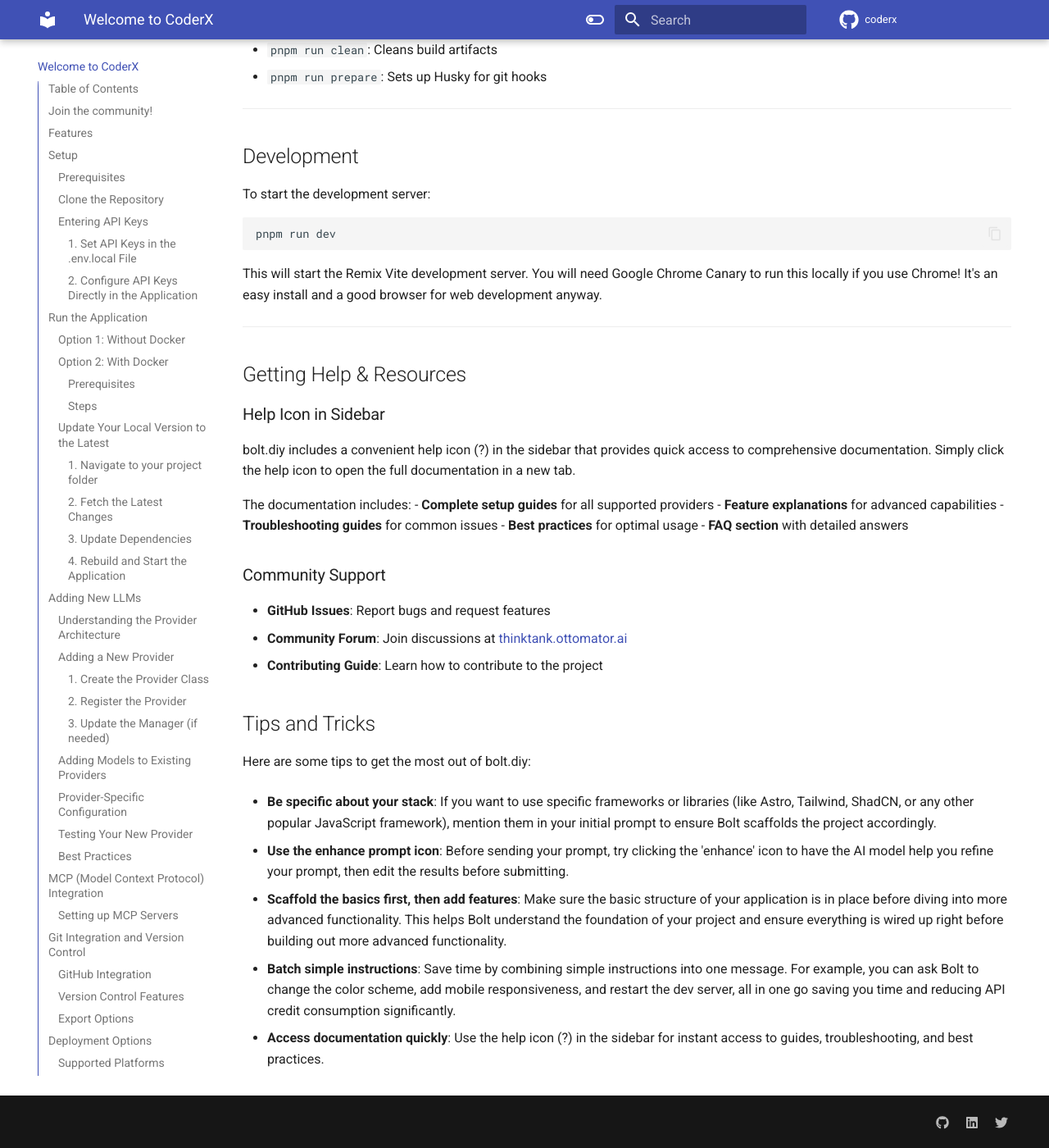
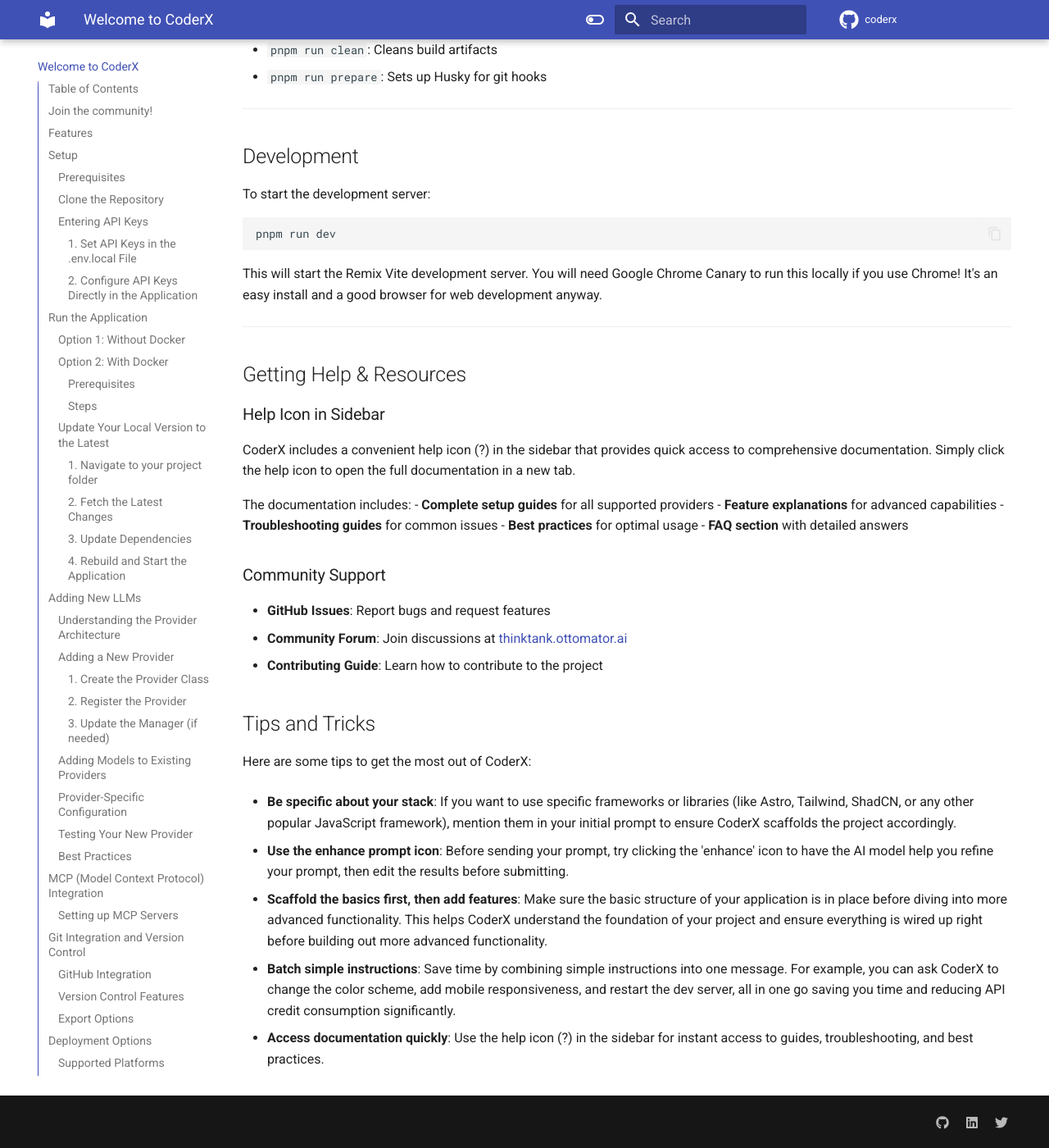
Before and after one commit to Suryanshu-Nabheet/CoderX, an MkDocs documentation site: the page built from docs/docs/index.md, in a window 1280 px wide and 1400 px high, scrolled down 15088 px. Shown: the whole window at 82% size. Built offline with MkDocs 1.6.1 and Material for MkDocs 9.7.7, drawn with Linux system fonts in a browser that asks for light colours; comment, search, counter and statistics services are not loaded; some of the changed text lies outside the part shown.

Commit message:
Complete comprehensive rebranding from bolt.diy to CoderX
- Updated changelog.md with CoderX branding and correct GitHub URLs
- Updated FAQ.md to replace all bolt.diy references with CoderX
- Updated CODEOWNERS file with Suryanshu-Nabheet as maintainer
- Updated GitHub issue templates and config with CoderX branding
- Updated shell scripts and GitHub workflows for CoderX
- Updated API files with coderx-app User-Agent
- Updated all documentation files (CONTRIBUTING.md, FAQ.md, index.md)
- Replaced all bolt.diy references with CoderX throughout
- Updated GitHub repository URLs to Suryanshu-Nabheet/CoderX
- Updated Docker build targets to coderx-development and coderx-production
- Updated community links and support references
- Comprehensive end-to-end rebranding completed

````diff
--- a/docs/docs/index.md
+++ b/docs/docs/index.md
@@ -33,7 +33,7 @@ CoderX allows you to choose the LLM that you use for each prompt! Currently, you
 
 [Join the community!](https://thinktank.ottomator.ai)
 
-Also [this pinned post in our community](https://thinktank.ottomator.ai/t/videos-tutorial-helpful-content/3243) has a bunch of incredible resources for running and deploying bolt.diy yourself!
+Also [this pinned post in our community](https://thinktank.ottomator.ai/t/videos-tutorial-helpful-content/3243) has a bunch of incredible resources for running and deploying CoderX yourself!
 
 ---
 
@@ -90,13 +90,13 @@ cd CoderX
 
 ### Entering API Keys
 
-There are two ways to configure your API keys in bolt.diy:
+There are two ways to configure your API keys in CoderX:
 
 #### 1. Set API Keys in the `.env.local` File
 
 When setting up the application, you will need to add your API keys for the LLMs you wish to use. You can do this by renaming the `.env.example` file to `.env.local` and adding your API keys there.
 
-- On **Mac**, you can find the file at `[your name]/bolt.diy/.env.example`.
+- On **Mac**, you can find the file at `[your name]/CoderX/.env.example`.
 - On **Windows/Linux**, the path will be similar.
 
 If you can't see the file, it's likely because hidden files are not being shown. On **Mac**, open a Terminal window and enter the following command to show hidden files:
@@ -199,7 +199,7 @@ Once you've configured your keys, the application will be ready to use the selec
 
 ### Update Your Local Version to the Latest
 
-To keep your local version of bolt.diy up to date with the latest changes, follow these steps for your operating system:
+To keep your local version of CoderX up to date with the latest changes, follow these steps for your operating system:
 
 #### 1. **Navigate to your project folder**
 
@@ -234,13 +234,13 @@ pnpm install
   pnpm run dev
   ```
 
-This ensures that you're running the latest version of bolt.diy and can take advantage of all the newest features and bug fixes.
+This ensures that you're running the latest version of CoderX and can take advantage of all the newest features and bug fixes.
 
 ---
 
 ## Adding New LLMs
 
-bolt.diy supports a modular architecture for adding new LLM providers and models. The system is designed to be easily extensible while maintaining consistency across all providers.
+CoderX supports a modular architecture for adding new LLM providers and models. The system is designed to be easily extensible while maintaining consistency across all providers.
 
 ### Understanding the Provider Architecture
 
@@ -378,7 +378,7 @@ The modular architecture makes it easy to add new providers while maintaining co
 
 ## MCP (Model Context Protocol) Integration
 
-bolt.diy supports MCP (Model Context Protocol) servers to extend AI capabilities with external tools and services. MCP allows you to connect various tools and services that the AI can use during conversations.
+CoderX supports MCP (Model Context Protocol) servers to extend AI capabilities with external tools and services. MCP allows you to connect various tools and services that the AI can use during conversations.
 
 ### Setting up MCP Servers
 
@@ -400,7 +400,7 @@ The MCP integration enhances the AI's ability to perform complex tasks by giving
 
 ## Git Integration and Version Control
 
-bolt.diy provides comprehensive Git integration for version control, collaboration, and project management.
+CoderX provides comprehensive Git integration for version control, collaboration, and project management.
 
 ### GitHub Integration
 
@@ -427,14 +427,14 @@ bolt.diy provides comprehensive Git integration for version control, collaborati
 
 ## Deployment Options
 
-bolt.diy provides one-click deployment to popular hosting platforms, making it easy to share your projects with the world.
+CoderX provides one-click deployment to popular hosting platforms, making it easy to share your projects with the world.
 
 ### Supported Platforms
 
 #### Vercel Deployment
 1. Connect your Vercel account in Settings → Connections → Vercel
 2. Click the deploy button in your project
-3. bolt.diy automatically builds and deploys your project
+3. CoderX automatically builds and deploys your project
 4. Get a live URL instantly with Vercel's global CDN
 
 #### Netlify Deployment
@@ -461,13 +461,13 @@ bolt.diy provides one-click deployment to popular hosting platforms, making it e
 
 ## Supabase Integration
 
-bolt.diy integrates with Supabase to provide backend database functionality, authentication, and real-time features for your applications.
+CoderX integrates with Supabase to provide backend database functionality, authentication, and real-time features for your applications.
 
 ### Setting up Supabase
 
 1. Create a Supabase project at [supabase.com](https://supabase.com)
 2. Get your project URL and API keys from the Supabase dashboard
-3. Configure the connection in your bolt.diy project
+3. Configure the connection in your CoderX project
 4. Use the Supabase tools to interact with your database
 
 ### Database Features
@@ -493,7 +493,7 @@ Supabase integration makes it easy to build full-stack applications with a robus
 
 ## WebContainer and Live Preview
 
-bolt.diy uses WebContainer technology to provide a secure, isolated development environment with live preview capabilities.
+CoderX uses WebContainer technology to provide a secure, isolated development environment with live preview capabilities.
 
 ### WebContainer Features
 
@@ -526,7 +526,7 @@ The WebContainer integration provides a seamless development experience without
 
 ## Project Templates
 
-bolt.diy comes with a comprehensive collection of starter templates to help you quickly bootstrap your projects. Choose from popular frameworks and technologies:
+CoderX comes with a comprehensive collection of starter templates to help you quickly bootstrap your projects. Choose from popular frameworks and technologies:
 
 ### Frontend Frameworks
 - **React + Vite** - Modern React setup with TypeScript
@@ -556,7 +556,7 @@ bolt.diy comes with a comprehensive collection of starter templates to help you
 
 ### Getting Started with Templates
 
-1. Start a new project in bolt.diy
+1. Start a new project in CoderX
 2. Browse available templates in the starter selection
 3. Select your preferred technology stack
 4. The AI will scaffold your project with best practices
@@ -617,7 +617,7 @@ This will start the Remix Vite development server. You will need Google Chrome C
 ## Getting Help & Resources
 
 ### Help Icon in Sidebar
-bolt.diy includes a convenient help icon (?) in the sidebar that provides quick access to comprehensive documentation. Simply click the help icon to open the full documentation in a new tab.
+CoderX includes a convenient help icon (?) in the sidebar that provides quick access to comprehensive documentation. Simply click the help icon to open the full documentation in a new tab.
 
 The documentation includes:
 - **Complete setup guides** for all supported providers
@@ -633,14 +633,14 @@ The documentation includes:
 
 ## Tips and Tricks
 
-Here are some tips to get the most out of bolt.diy:
+Here are some tips to get the most out of CoderX:
 
-- **Be specific about your stack**: If you want to use specific frameworks or libraries (like Astro, Tailwind, ShadCN, or any other popular JavaScript framework), mention them in your initial prompt to ensure Bolt scaffolds the project accordingly.
+- **Be specific about your stack**: If you want to use specific frameworks or libraries (like Astro, Tailwind, ShadCN, or any other popular JavaScript framework), mention them in your initial prompt to ensure CoderX scaffolds the project accordingly.
 
 - **Use the enhance prompt icon**: Before sending your prompt, try clicking the 'enhance' icon to have the AI model help you refine your prompt, then edit the results before submitting.
 
-- **Scaffold the basics first, then add features**: Make sure the basic structure of your application is in place before diving into more advanced functionality. This helps Bolt understand the foundation of your project and ensure everything is wired up right before building out more advanced functionality.
+- **Scaffold the basics first, then add features**: Make sure the basic structure of your application is in place before diving into more advanced functionality. This helps CoderX understand the foundation of your project and ensure everything is wired up right before building out more advanced functionality.
 
-- **Batch simple instructions**: Save time by combining simple instructions into one message. For example, you can ask Bolt to change the color scheme, add mobile responsiveness, and restart the dev server, all in one go saving you time and reducing API credit consumption significantly.
+- **Batch simple instructions**: Save time by combining simple instructions into one message. For example, you can ask CoderX to change the color scheme, add mobile responsiveness, and restart the dev server, all in one go saving you time and reducing API credit consumption significantly.
 
 - **Access documentation quickly**: Use the help icon (?) in the sidebar for instant access to guides, troubleshooting, and best practices.
````
Also changed, not shown: FAQ.md (+11 -11 lines), docs/docs/CONTRIBUTING.md (+9 -9 lines), docs/docs/FAQ.md (+19 -19 lines), changelog.md, 7 other files.
